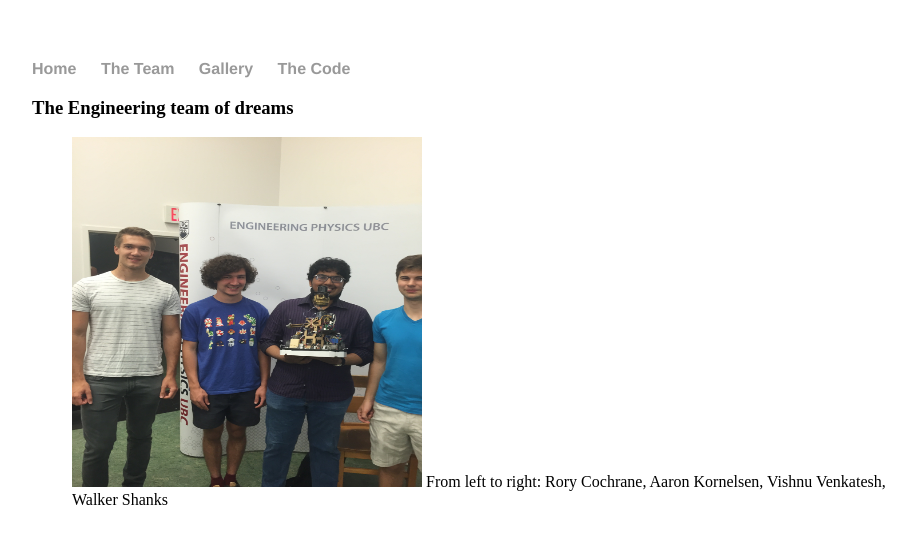
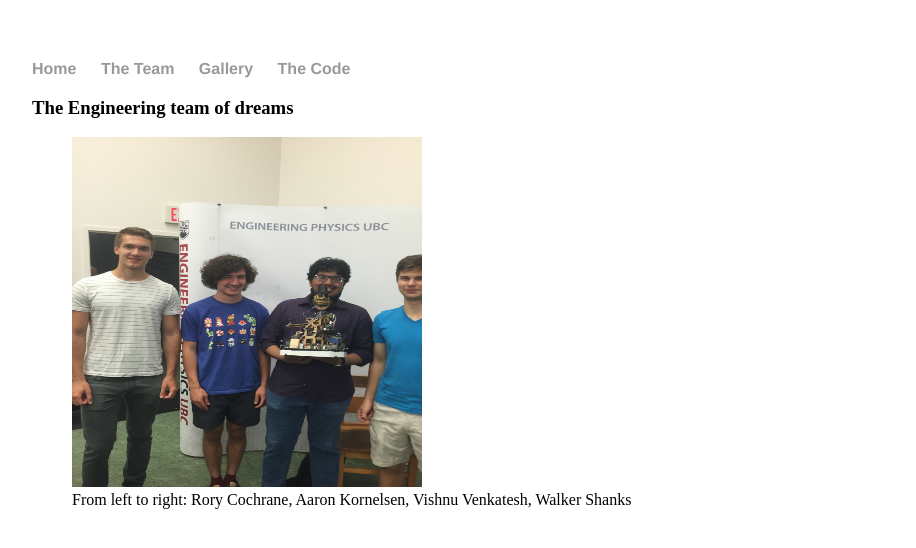
Before and after one commit to walkershanks/walkershanks.github.io, a Jekyll site: the page built from The-Team/index.html, in a window 1280 px wide. Shown: the top 548 px of the page, without its empty margins (160-1076 px from the left). Built offline with Jekyll 4.4.1, drawn with Linux system fonts in a browser that asks for light colours.

Commit message:
Update main.css

```diff
--- a/css/main.css
+++ b/css/main.css
@@ -42,17 +42,3 @@
     height: 200px;
     width: 200px;
 }
-
-figcaption {
-    display: inline;
-}
-
-.thumbnail:hover {
-    position:relative;
-    top:-25px;
-    left:-35px;
-    width:500px;
-    height:auto;
-    display:inline-block;
-    z-index:999;
-}
```
